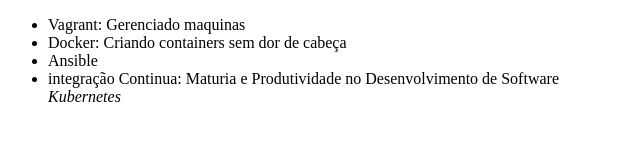
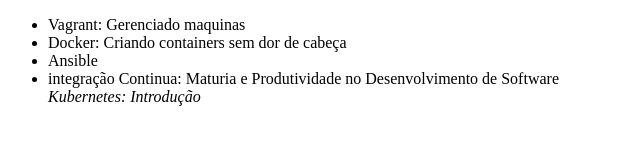
Before and after one commit to ComCarinho/alura-git, a plain HTML site: page index.html in a window 1280 px wide. Shown: the full height of the page, 0-640 px from the left. Drawn offline with Linux system fonts and the light colour scheme.

Commit message:
Foi o kubernetes

```diff
--- a/index.html
+++ b/index.html
@@ -13,7 +13,7 @@
 
 		<li>Ansible</li>
 		<li>integração Continua: Maturia e Produtividade no Desenvolvimento de Software</li>
-		<i>Kubernetes</i>
+		<i>Kubernetes: Introdução</i>
 	</ul>
 </body>
 </html>
```
